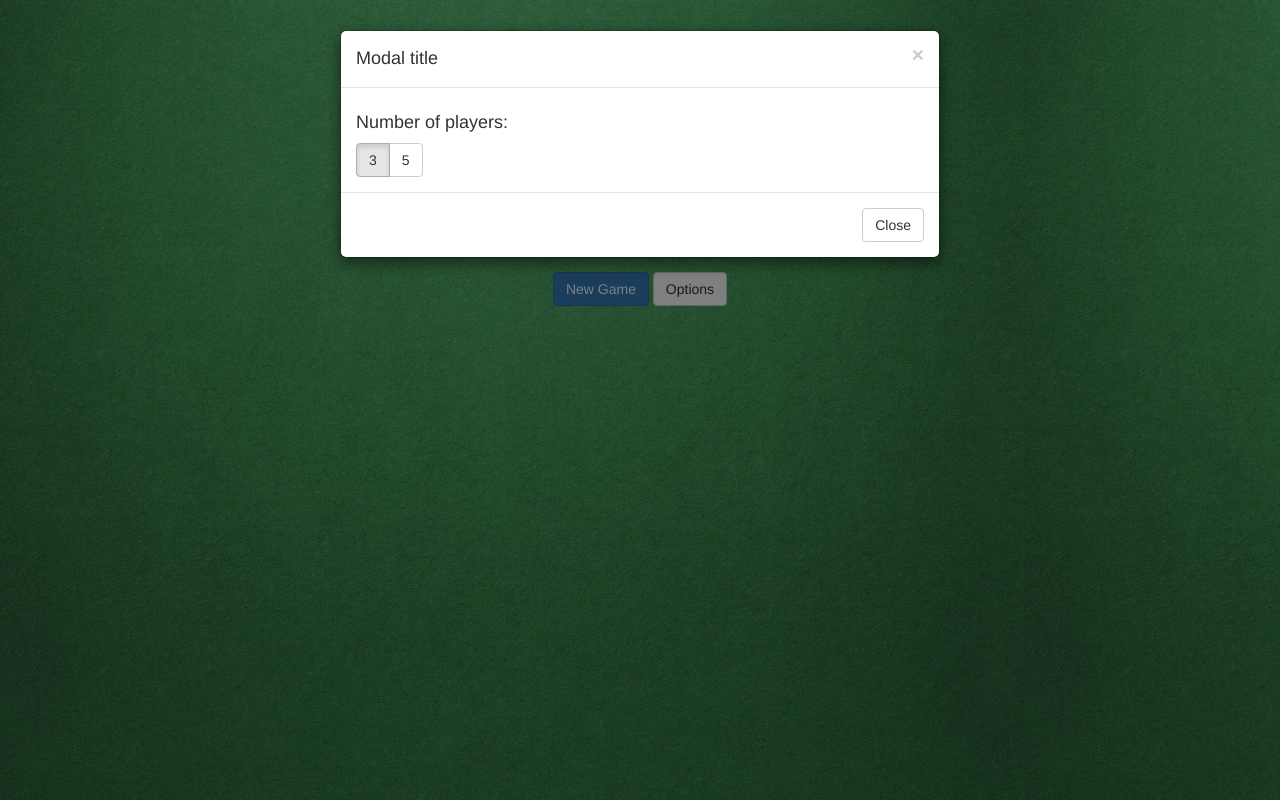
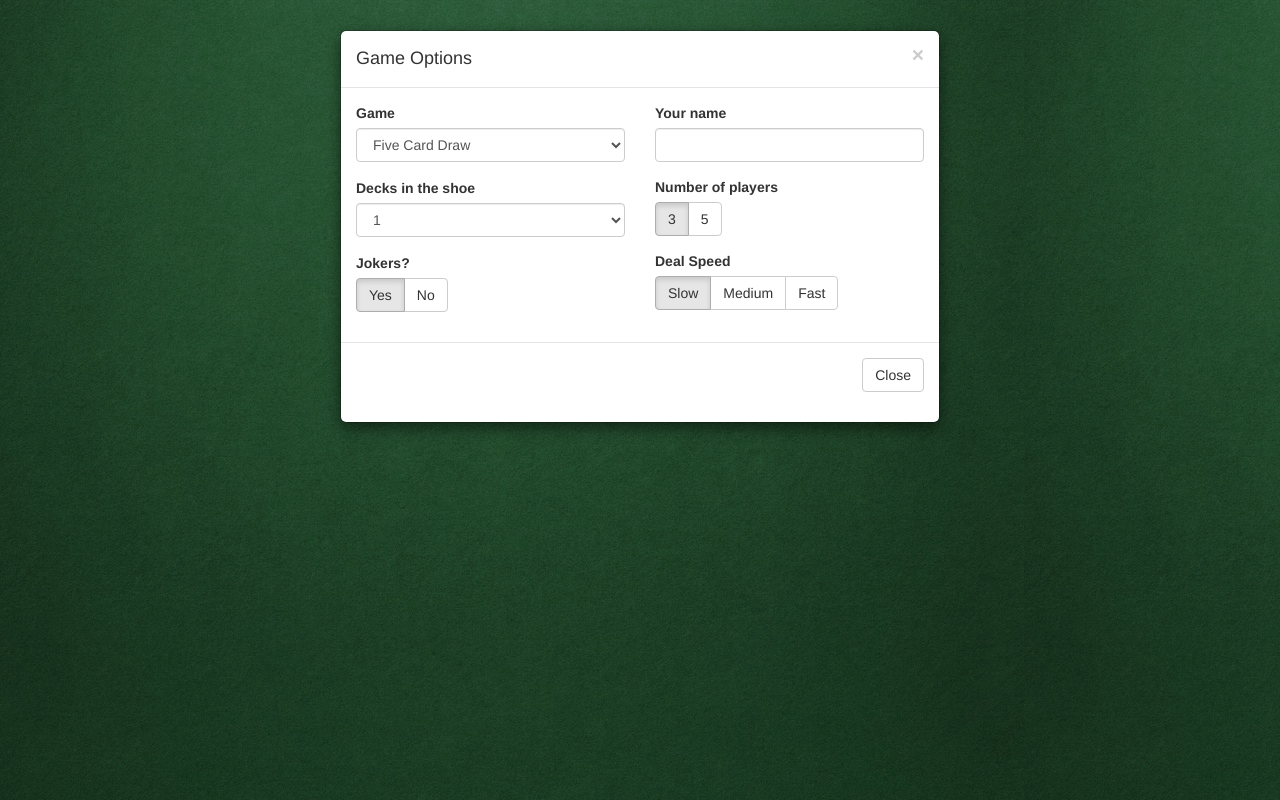
Before and after one commit to bholben/Poker, a website: page app/index.html in a window 1280 px wide. Both pictures are taken after a click on the button "Options". Drawn offline with nearby package versions, Linux system fonts and the light colour scheme; files that its build step writes are made by us from their sources.

Commit message:
Add more options to the options modal

```diff
--- a/app/index.html
+++ b/app/index.html
@@ -27,19 +27,66 @@
 
       <div class="top-buttons text-center">
         <button id="new-game" class="btn btn-primary">New Game</button>
-        <button id="options" class="btn btn-default" data-toggle="modal" data-target="#myModal">Options</button>
+        <button id="options" class="btn btn-default" data-toggle="modal" data-target="#optionsModal">Options</button>
       </div>
 
-      <div class="modal fade" id="myModal" tabindex="-1" role="dialog" aria-labelledby="myModalLabel" aria-hidden="true">
+      <div class="modal fade" id="optionsModal" tabindex="-1" role="dialog" aria-labelledby="optionsModalLabel" aria-hidden="true">
         <div class="modal-dialog">
           <div class="modal-content">
             <div class="modal-header">
-              <button type="button" class="close" data-dismiss="modal" aria-label="Close"><span aria-hidden="true">&times;</span></button>
-              <h4 class="modal-title" id="myModalLabel">Modal title</h4>
+              <button type="button" class="close" data-dismiss="modal" aria-label="Close">
+                <span aria-hidden="true">&times;</span>
+              </button>
+              <h4 class="modal-title" id="optionsModalLabel">Game Options</h4>
             </div>
             <div class="modal-body">
 
-              <h4>Number of players:</h4>
+              <div class="row">
+                <div class="col-sm-6">
+                  <div>
+                    <label>Game</label>
+                  </div>
+                  <select class="form-control">
+                    <option>Five Card Draw</option>
+                    <option disabled>Seven Card Draw</option>
+                    <option disabled>Five Card Stud</option>
+                    <option disabled>Seven Card Stud</option>
+                  </select>
+
+                  <div>
+                    <label>Decks in the shoe</label>
+                  </div>
+                  <select class="form-control">
+                    <option>1</option>
+                    <option disabled>2</option>
+                    <option disabled>3</option>
+                    <option disabled>4</option>
+                    <option disabled>5</option>
+                    <option disabled>6</option>
+                  </select>
+
+                  <div>
+                    <label>Jokers?</label>
+                  </div>
+                  <div id="jokers" class="btn-group" data-toggle="buttons">
+                    <label class="btn btn-default active">
+                      <input type="radio">Yes
+                    </label>
+                    <label class="btn btn-default">
+                      <input type="radio" checked>No
+                    </label>
+                  </div>
+                </div>
+
+                <div class="col-sm-6">
+                  <div class="form-group">
+                    <label for="name">Your name</label>
+                    <input type="text" class="form-control" id="name">
+                  </div>
+
+                  <div>
+                    <label>Number of players</label>
+                  </div>
                   <div id="num-players" class="btn-group" data-toggle="buttons">
                     <label class="btn btn-default active">
                       <input type="radio" checked>3
@@ -49,6 +96,22 @@
                     </label>
                   </div>
 
+                  <div>
+                    <label>Deal Speed</label>
+                  </div>
+                  <div id="deal-speed" class="btn-group" data-toggle="buttons">
+                    <label class="btn btn-default active">
+                      <input type="radio">Slow
+                    </label>
+                    <label class="btn btn-default">
+                      <input type="radio" checked>Medium
+                    </label>
+                    <label class="btn btn-default">
+                      <input type="radio">Fast
+                    </label>
+                  </div>
+                </div>
+              </div>
             </div>
             <div class="modal-footer">
               <button type="button" class="btn btn-default" data-dismiss="modal">Close</button>
--- a/app/styles/main.scss
+++ b/app/styles/main.scss
@@ -9,6 +9,14 @@ $maxCardsWidth: ($maxCards - 1) * $cardOffset + $cardWidth;
 body {
   font-family: Helvetica, Arial, sans-serif;
   background: url(../images/green_felt_1024x1024.jpg);
+}
+
+select {
+  margin-bottom: 16px;
+}
+
+.modal .btn {
+  margin-bottom: 15px;
 }
 
 .page-wrapper {
```
Lines whose indentation alone changed are shown as unchanged.
